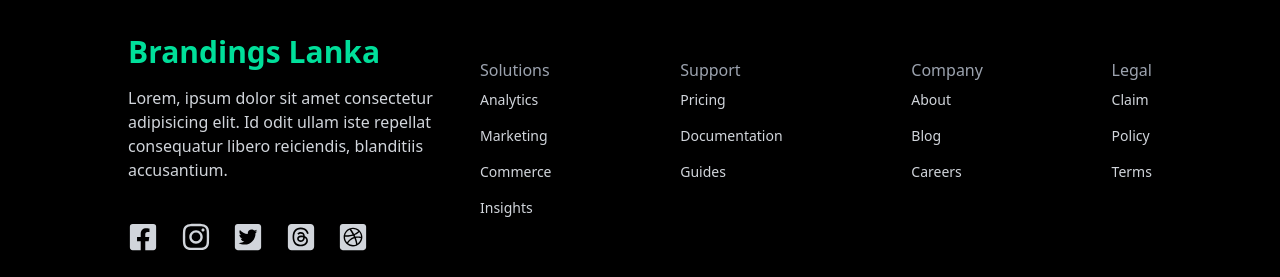
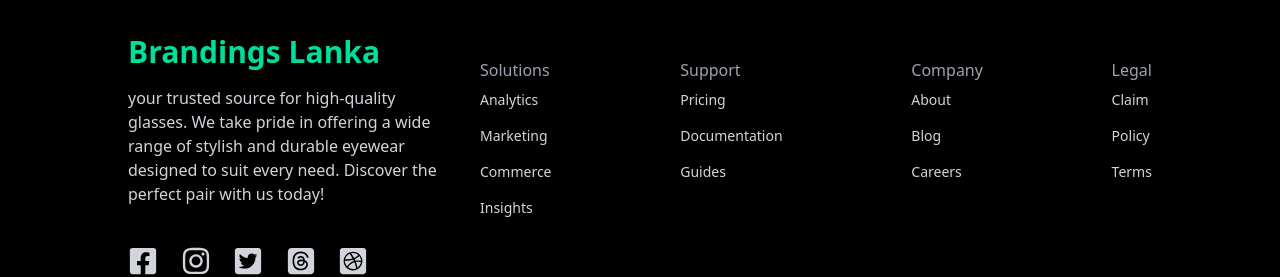
Before and after one commit to MusarrafAM/Brandings-Lanka, a React (Create React App) app: page / in a window 1280 px wide. Shown: the part 7479-7756 px from the top of the page. Built offline with nearby package versions, Linux system fonts and the light colour scheme.

Commit message:
Updated footer description text

```diff
--- a/src/components/Footer.js
+++ b/src/components/Footer.js
@@ -15,9 +15,9 @@ const Footer = () => {
           Brandings Lanka
         </h1>
         <p className="py-4">
-          Lorem, ipsum dolor sit amet consectetur adipisicing elit. Id odit
-          ullam iste repellat consequatur libero reiciendis, blanditiis
-          accusantium.
+          your trusted source for high-quality glasses. We take pride in
+          offering a wide range of stylish and durable eyewear designed to suit
+          every need. Discover the perfect pair with us today!
         </p>
         <div className="flex justify-between md:w-[75%] my-6">
           <FaFacebookSquare size={30} />
```
